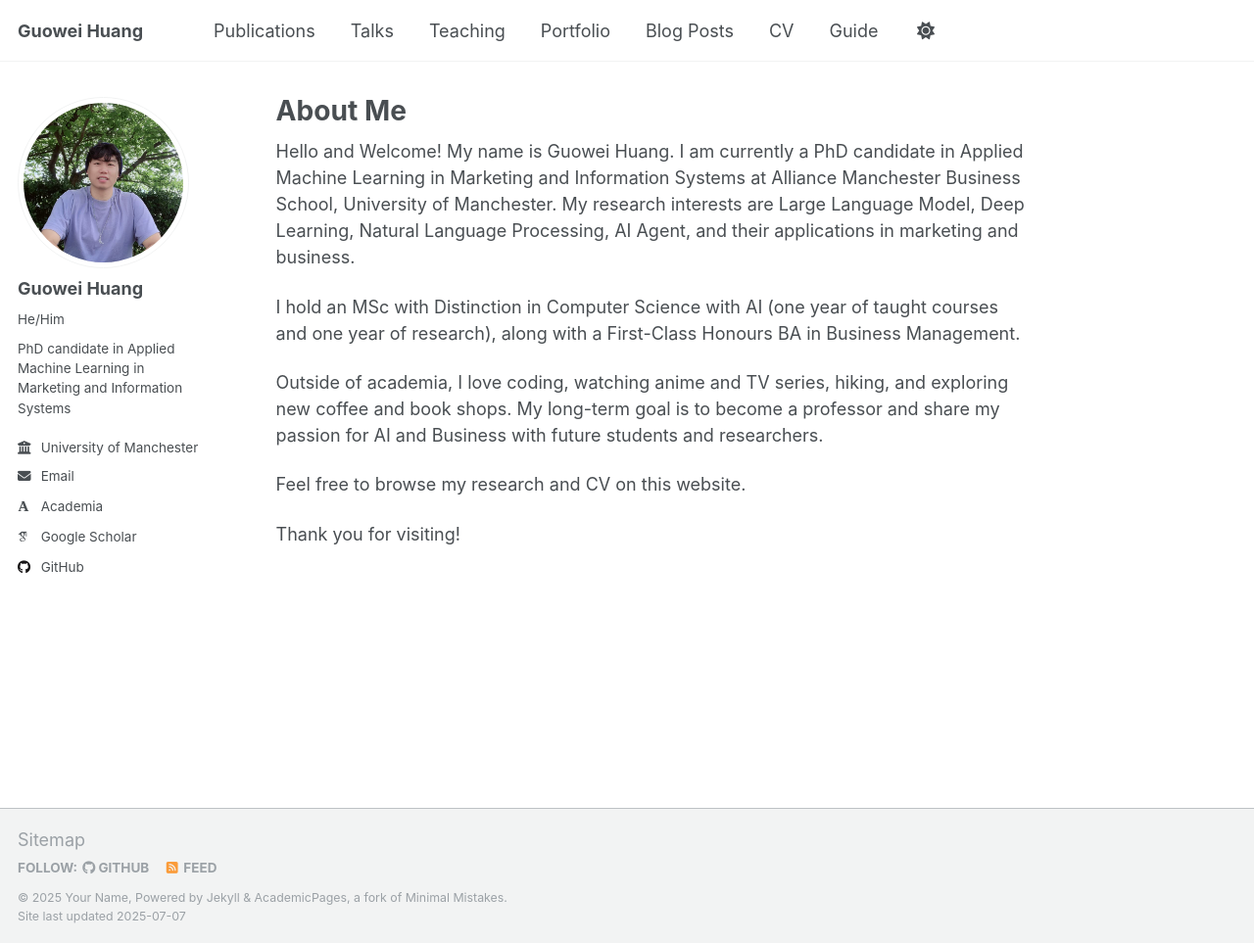
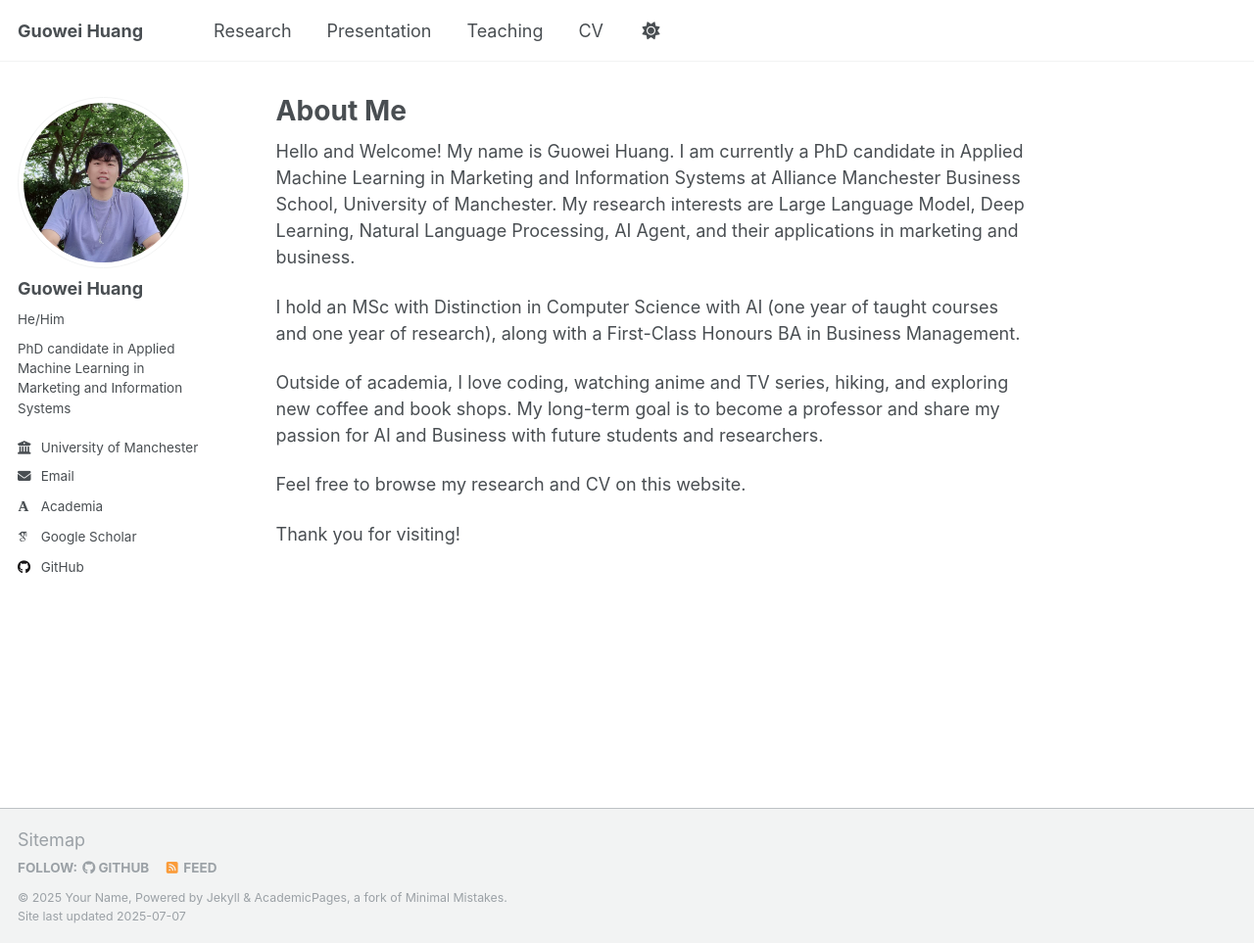
Before and after one commit to Oliverhuang123/Oliverhuang123.github.io, a Jekyll site: the page built from _pages/about.md, in a window 1280 px wide and 963 px high. Shown: the whole window at 98% size. Built offline with Jekyll 4.4.1, drawn with Linux system fonts in a browser that asks for light colours; some web fonts are replaced; a script that is not in the unit is left out.

Commit message:
Update navigation.yml

```diff
--- a/_data/navigation.yml
+++ b/_data/navigation.yml
@@ -8,20 +8,20 @@
 #      Markdown formatted page while the second is generated using JSON.
 
 main:
-  - title: "Publications"
+  - title: "Research"
     url: /publications/
 
-  - title: "Talks"
+  - title: "Presentation"
     url: /talks/
 
   - title: "Teaching"
     url: /teaching/
 
-  - title: "Portfolio"
-    url: /portfolio/
+  # - title: "Portfolio"
+  #   url: /portfolio/
 
-  - title: "Blog Posts"
-    url: /year-archive/
+  # - title: "Blog Posts"
+  #   url: /year-archive/
 
   - title: "CV"
     url: /cv/
@@ -29,5 +29,5 @@ main:
   # - title: "CV"
   #   url: /cv-json/
 
-  - title: "Guide"
-    url: /markdown/
+  # - title: "Guide"
+  #   url: /markdown/
```
